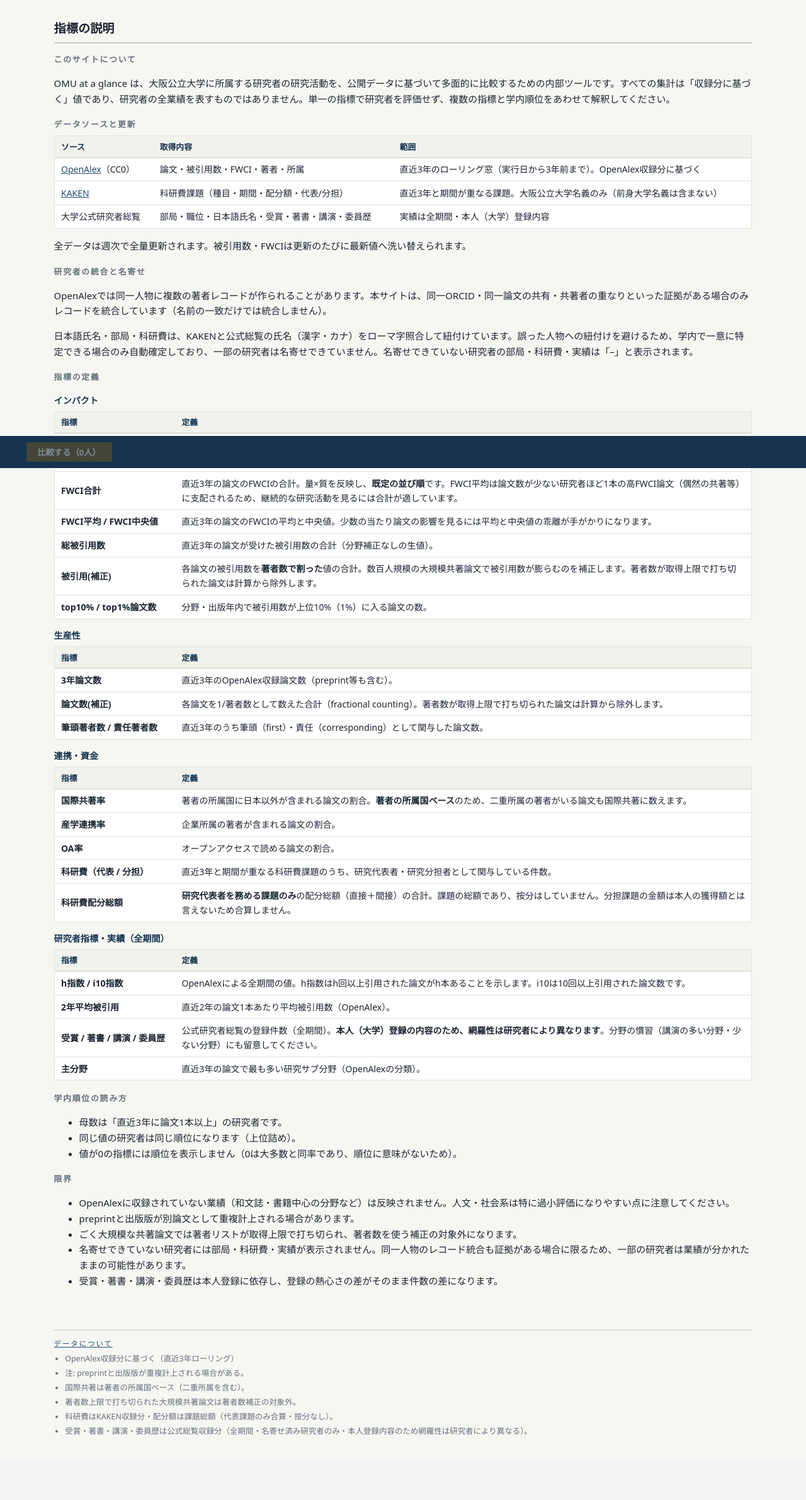
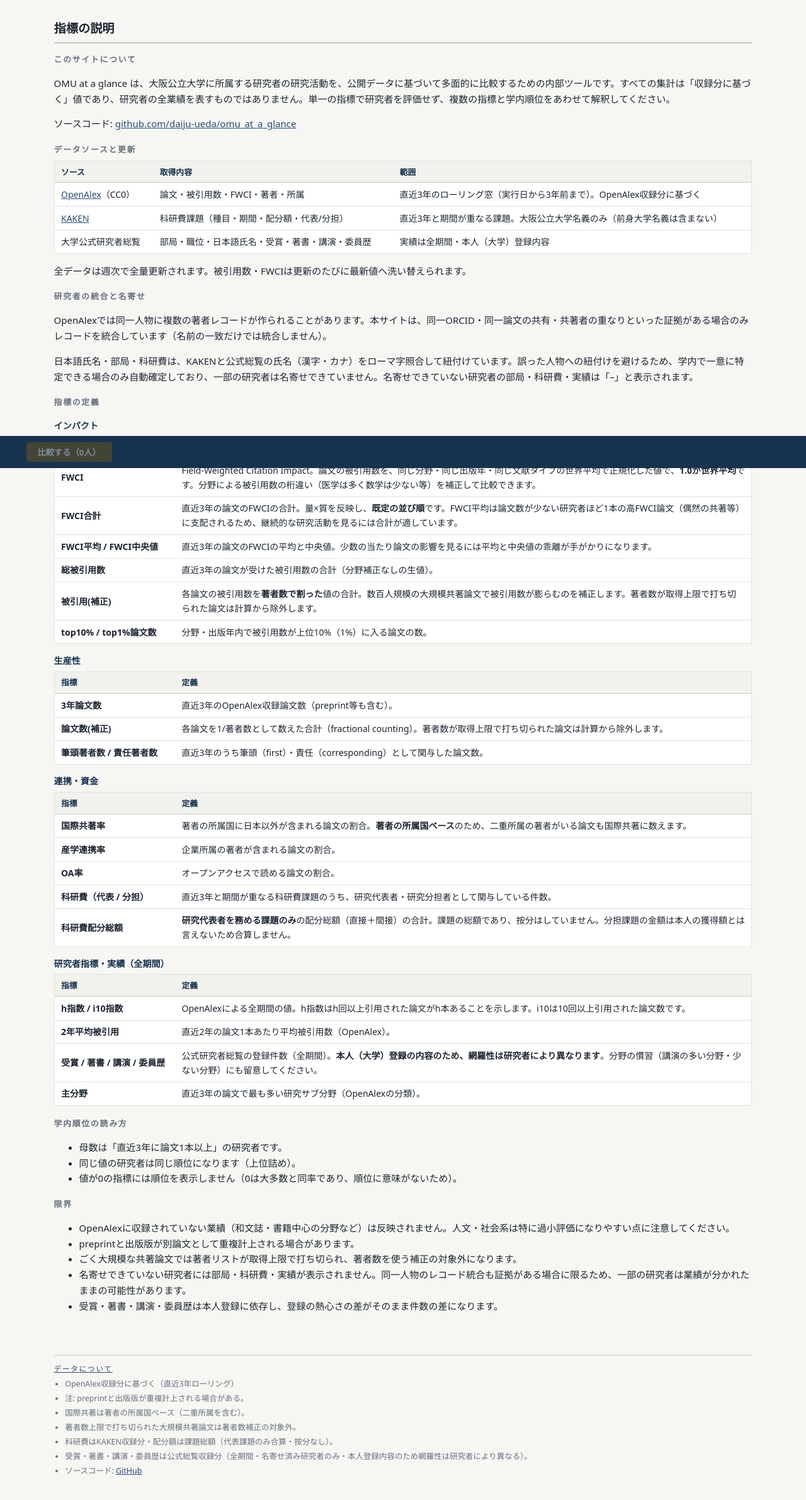
Before and after one commit to daiju-ueda/omu_at_a_glance, a Python web app: template web/templates/about.html in a window 1280 px wide. Shown: the part 57-2438 px from the top of the page at 63% size. Before the commit the page ends 2334 px from the top, so only its background shows below. Run offline with Jinja, Linux system fonts and the light colour scheme; the template is opened without the code that fills it, so the values that code supplies are empty.

Commit message:
feat: GitHubリポジトリへのリンクをフッターとaboutに追加
Co-Authored-By: Claude Fable 5 <noreply@anthropic.com>

```diff
--- a/web/templates/about.html
+++ b/web/templates/about.html
@@ -6,6 +6,7 @@
 <section class="metric-section">
 <h3>このサイトについて</h3>
 <p>OMU at a glance は、大阪公立大学に所属する研究者の研究活動を、公開データに基づいて多面的に比較するための内部ツールです。すべての集計は「収録分に基づく」値であり、研究者の全業績を表すものではありません。単一の指標で研究者を評価せず、複数の指標と学内順位をあわせて解釈してください。</p>
+<p>ソースコード: <a href="https://github.com/daiju-ueda/omu_at_a_glance" target="_blank">github.com/daiju-ueda/omu_at_a_glance</a></p>
 </section>
 
 <section class="metric-section">
--- a/web/templates/base.html
+++ b/web/templates/base.html
@@ -30,6 +30,7 @@
     <li>著者数上限で打ち切られた大規模共著論文は著者数補正の対象外。</li>
     <li>科研費はKAKEN収録分・配分額は課題総額（代表課題のみ合算・按分なし）。</li>
     <li>受賞・著書・講演・委員歴は公式総覧収録分（全期間・名寄せ済み研究者のみ・本人登録内容のため網羅性は研究者により異なる）。</li>
+    <li>ソースコード: <a href="https://github.com/daiju-ueda/omu_at_a_glance" target="_blank">GitHub</a></li>
   </ul>
 </footer>
 </body>
```
